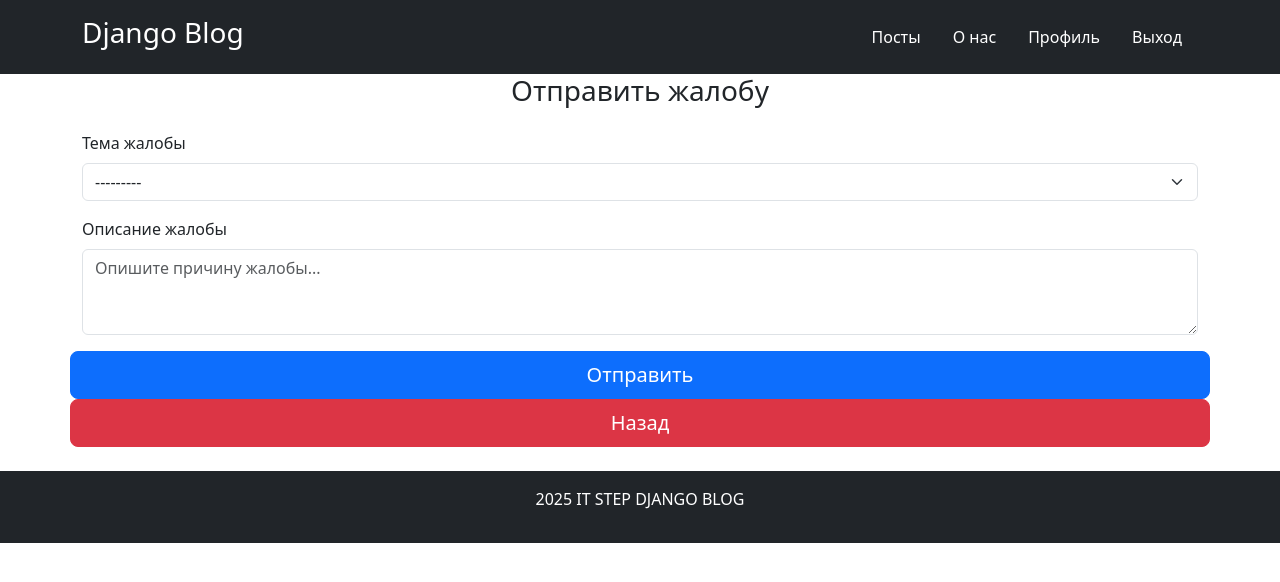
After one commit to kolokola777/django_blog, a Django app: page /posts/1/report in a window 1280 px wide. The commit adds this page. Shown: the top 582 px of the page. Run offline with Django 5.2, Linux system fonts and the light colour scheme; a user stored in the database is signed in; data comes from the database, SQL or seed files in the repository; both versions use the stored data as it was after the commit.

Commit message:
18.06.2025

```diff
--- a/app/forms.py
+++ b/app/forms.py
@@ -3,8 +3,8 @@
 from django import forms
 from django.contrib.auth.models import User
 
-from app.models import Post, Comment
-from django.contrib.auth.forms import UserCreationForm
+from app.models import Post, Comment, Report
+from django.contrib.auth.forms import UserCreationForm, UserChangeForm as BaseUserChangeForm
 
 
 class PostForm(forms.ModelForm):
@@ -39,3 +39,35 @@ class CommentForm(forms.ModelForm):
     class Meta:
         model = Comment
         fields = ["body"]
+
+
+class ReportForm(forms.ModelForm):
+    description = forms.CharField(max_length=1024, widget=forms.Textarea(
+        attrs={
+            "class": "form-control",
+            "rows": 3,
+            "placeholder": "Опишите причину жалобы..."
+        }
+    ))
+
+    class Meta:
+        fields = ["theme", "description"]
+        model = Report
+        widgets = {
+            "theme": forms.Select(
+                attrs={
+                    "class": "form-select"
+                }
+            )
+        }
+
+
+class UserChangeForm(BaseUserChangeForm):
+    class Meta(BaseUserChangeForm.Meta):
+        model = User
+        fields = (
+            "username",
+            "first_name",
+            "last_name",
+            "email"
+        )
--- a/app/urls.py
+++ b/app/urls.py
@@ -1,13 +1,18 @@
-from django.urls import path
-from django.contrib.auth.views import LogoutView
+from django.urls import path, reverse_lazy
+from django.contrib.auth.views import LogoutView, PasswordChangeView
 from app.views import IndexView, CustomLoginView, register, PostListView, PostDetailView, PostDeleteView, \
-    PostCreateView, PostUpdateView, like_post, dislike_post, create_comment
+    PostCreateView, PostUpdateView, like_post, dislike_post, create_comment, create_report, RepostListView
 
 urlpatterns = [
     path("", IndexView.as_view(), name="index"),  # Главная Страница
     path("auth/register", register, name="register"),  # Регистрация
     path("auth/login", CustomLoginView.as_view(), name="login"),  # Авторизация
     path("auth/logout", LogoutView.as_view(next_page="login"), name="logout"),  # Выход из учетки
+    # Изменение пароля
+    path("auth/change-password", PasswordChangeView.as_view(
+        template_name="app/change_password.html", success_url=reverse_lazy("index")
+    )),
+    # Изменение информации пользователя
 
     # Посты
     path("posts/", PostListView.as_view(), name="post-list"),  # Список постов
@@ -20,4 +25,8 @@ urlpatterns = [
     path("posts/<int:post_id>/like", like_post, name="like"),
     path("posts/<int:post_id>/dislike", dislike_post, name="dislike"),
     path("posts/<int:post_id>/comment", create_comment, name="comment"),
+
+    # Жалобы
+    path("posts/<int:post_id>/report", create_report, name="create-report"),
+    path("reports/", RepostListView.as_view(), name="report-list"),
 ]
--- a/app/views.py
+++ b/app/views.py
@@ -5,8 +5,9 @@ from django.urls import reverse_lazy
 from django.views.generic import ListView, CreateView, UpdateView, DetailView, DeleteView
 from django.contrib.auth.mixins import LoginRequiredMixin, UserPassesTestMixin
 from django.contrib.auth.views import LoginView
+from django.contrib.auth.models import User
 from app.models import Post, Like, DisLike, Report
-from app.forms import PostForm, CustomUserCreationForm, CommentForm
+from app.forms import PostForm, CustomUserCreationForm, CommentForm, ReportForm, UserChangeForm
 
 
 # TODO: Сделать Страницу Главную Index
@@ -206,8 +207,39 @@ def about_us(request):
 
 
 # TODO: Создание жалоб
+@login_required()
 def create_report(request, post_id):
-    pass
+    post = get_object_or_404(Post, pk=post_id)
+    # когда человек заполнил форму
+    if request.method == "POST":
+        form = ReportForm(request.POST)
+        if form.is_valid():
+            report = form.save(commit=False)
+            report.user = request.user
+            report.post = post
+            report.save()
+            return redirect("post-detail", post_id)
+        else:
+            form = ReportForm()
+            return render(
+                request,
+                "app/report_form.html",
+                {
+                    "form": form,
+                    "post_id": post_id
+                }
+            )
+    # когда человек впервые зашел на страницу заполнения
+    else:
+        form = ReportForm()
+        return render(
+            request,
+            "app/report_form.html",
+            {
+                "form": form,
+                "post_id": post_id
+            }
+        )
 
 
 # TODO: Получение списка жалоб
@@ -218,3 +250,24 @@ class RepostListView(LoginRequiredMixin, ListView):
 
     def get_queryset(self):  # Фильтруем данные
         return Report.objects.filter(user=self.request.user)
+
+
+# Профиль
+@login_required
+def profile_view(request):
+    user = get_object_or_404(User, request.user)
+    return render(
+        request,
+        "app/profile.html",
+        {
+            "user": user
+        }
+    )
+
+
+# Изменение информации пользователя
+class UserUpdateView(UpdateView):
+    form_class = UserChangeForm
+    template_name = "app/user_form.html"
+    success_url = reverse_lazy("index")
+    model = User
--- a/templates/app/post_detail.html
+++ b/templates/app/post_detail.html
@@ -32,14 +32,14 @@
                 </div>
                 <div class="btn-group">
                     {% if user == post.author %}
-                    <a href="#" class="btn btn-outline-primary">
+                    <a href="{% url 'post-update' post.pk %}" class="btn btn-outline-primary">
                         Редактировать
                     </a>
-                    <a href="#" class="btn btn-outline-danger">
+                    <a href="{% url 'post-delete' post.pk %}" class="btn btn-outline-danger">
                         Удалить
                     </a>
                     {% else %}
-                    <a href="#" class="btn btn-outline-danger">
+                    <a href="{% url 'create-report' post.pk %}" class="btn btn-outline-danger">
                         Пожаловаться
                     </a>
                     {% endif %}
--- /dev/null
+++ b/templates/app/report_form.html
@@ -0,0 +1,25 @@
+{% extends 'base.html' %}
+{% block main %}
+<div class="container">
+    <div class="form-container">
+        <h3 class="mb-4 text-center">
+            Отправить жалобу
+        </h3>
+        <form method="post">
+            {% csrf_token %}
+            <div class="mb-3">
+                <label class="form-label">Тема жалобы</label>
+                {{ form.theme }}
+            </div>
+            <div class="mb-3">
+                <label class="form-label">Описание жалобы</label>
+                {{ form.description }}
+            </div>
+            <div class="row justify-content-between">
+                <button type="submit" class="btn btn-primary btn-lg">Отправить</button>
+                <a href="{% url 'post-detail' post_id %}" class="btn btn-danger btn-lg">Назад</a>
+            </div>
+        </form>
+    </div>
+</div>
+{% endblock main %}
--- a/templates/base.html
+++ b/templates/base.html
@@ -17,7 +17,9 @@
             Django Blog
         </h1>
         <nav>
+            <form action="{% url 'logout' %}" method="post">
                 <ul class="nav">
+                    {% csrf_token %}
                     <li class="nav-item">
                         <a href="{% url 'post-list' %}" class="nav-link text-white">Посты</a>
                     </li>
@@ -29,7 +31,7 @@
                         <a href="#" class="nav-link text-white">Профиль</a>
                     </li>
                     <li class="nav-item">
-                    <a href="#" class="nav-link text-white">Выход</a>
+                        <button type="submit" class="nav-link text-white">Выход</button>
                     </li>
                     {% else %}
                     <li class="nav-item">
@@ -40,6 +42,7 @@
                     </li>
                     {% endif %}
                 </ul>
+            </form>
         </nav>
     </div>
 </header>
```
Also changed, not shown: db.sqlite3. Lines whose indentation alone changed are shown as unchanged.
